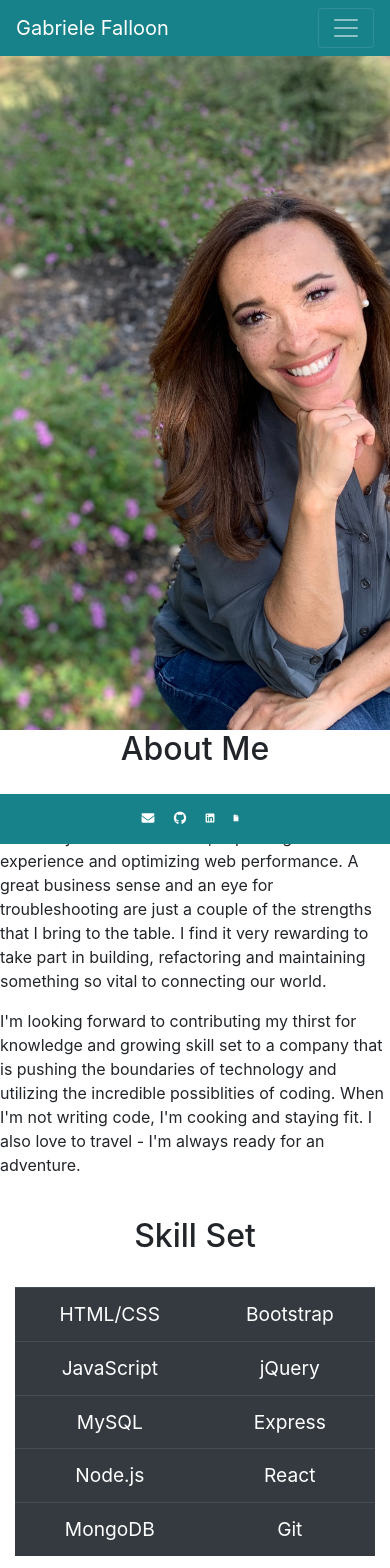
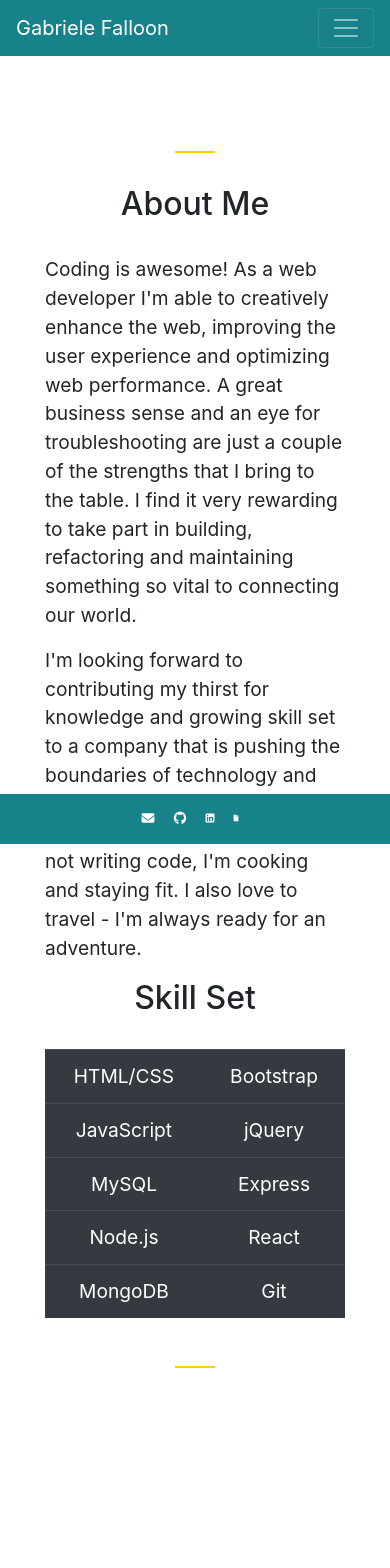
Before and after one commit to ggfalloon/react-portfolio, a React (Create React App) app: page /about in a window 390 px wide. Shown: the top 1568 px of the page. After the commit the page ends 1460 px from the top, so only its background shows below. Built offline with nearby package versions, Linux system fonts and the light colour scheme.

Commit message:
corrected spacing on About me page

```diff
--- a/src/App.css
+++ b/src/App.css
@@ -45,16 +45,6 @@ hr {
 /* Adjusted table background color */
 .table-style {
   background-color: #6b7177;
-}
-
-#submit {
-  background-color: rgb(255, 208, 0);
-  color:#55585c;
-}
-
-#submit:hover {
-  background-color:rgb(24, 130, 138);
-  color:white;
 }
 
 .iconPort {
--- a/src/App.js
+++ b/src/App.js
@@ -1,8 +1,8 @@
 import React from 'react';
 import { BrowserRouter as Router, Route } from 'react-router-dom';
 import Navbar from "./components/Navbar";
-import Header from "./components/Header";
 import About from "./pages/About";
+import Home from "./pages/Home";
 import Connect from "./pages/Connect";
 import Portfolio from "./pages/Portfolio";
 import Footer from "./components/Footer";
@@ -14,8 +14,9 @@ function App() {
   return (
     <Router>
       <Navbar />
-      <Header />
+
       <Wrapper>
+        <Route exact path="/" component={Home} />
         <Route exact path="/about" component={About} />
         <Route exact path="/portfolio" component={Portfolio} />
         <Route exact path="/connect" component={Connect} />
--- a/src/pages/About.js
+++ b/src/pages/About.js
@@ -2,15 +2,16 @@ import React from "react";
 
 function About() {
     return (
-        <div classNameName="container">
-            <div classNameName="row col-12 mx-auto">
-                <div classNameName="col-md-6 mx-auto">
+        <div className="container mt-5 pt-3">
+            <hr className="connect-rule" />
+            <div className="row col-12 mx-auto">
+                <div className="col-md-6 mx-auto">
 
                     <h2>About Me</h2>
                     <br />
-                    <div classNameName="page-header">
+                    <div className="page-header">
 
-                        <section classNameName="details justify-content-center">
+                        <section className="details justify-content-center">
                             <p>Coding is awesome! As a web developer I'm able
                             to creatively
                             enhance the
@@ -70,6 +71,8 @@ function About() {
                 </div>
 
             </div >
+            <hr className="connect-rule" />
+
         </div>
     )
 }
--- a/src/pages/Home.js
+++ b/src/pages/Home.js
@@ -1,10 +1,11 @@
 import React from "react";
+import Header from "../components/Header";
 
 
-function Projects(props) {
+function Projects() {
     return (
         <div>
-            <h1>Projects</h1>
+            <Header />
         </div>
     )
 }
--- a/src/pages/Portfolio.js
+++ b/src/pages/Portfolio.js
@@ -9,13 +9,14 @@ function Portfolio() {
     const [portfolios] = useState(projects);
 
     return (
+        <div className="container">
             <div className="card-title">
                 <h2 className="h2card">Portfolio</h2>
-            <hr className="hr-card" />
+                <hr className="connect-rule" />
                 {
                     portfolios.map((item) => {
                         return <div className="portfolio" key={item.id}>
-                        <div className="row">
+                            <div className="row text-center">
                                 <div className="col-md-6">
                                     <h3>{item.title} - <a href={item.href} target="_blank" rel="noreferrer">
                                         <span><FontAwesomeIcon icon={faGithub} className="iconPort" /></span>
@@ -30,11 +31,16 @@ function Portfolio() {
                                                 <p>{item.languages}</p>
                                             </div>
                                         </a></div>
+                                    <br />
+                                    <br />
                                 </div>
                             </div>
                         </div>
                     })
+
                 }
+
+            </div>
         </div>
     )
 }
```
Lines whose indentation alone changed are shown as unchanged.
